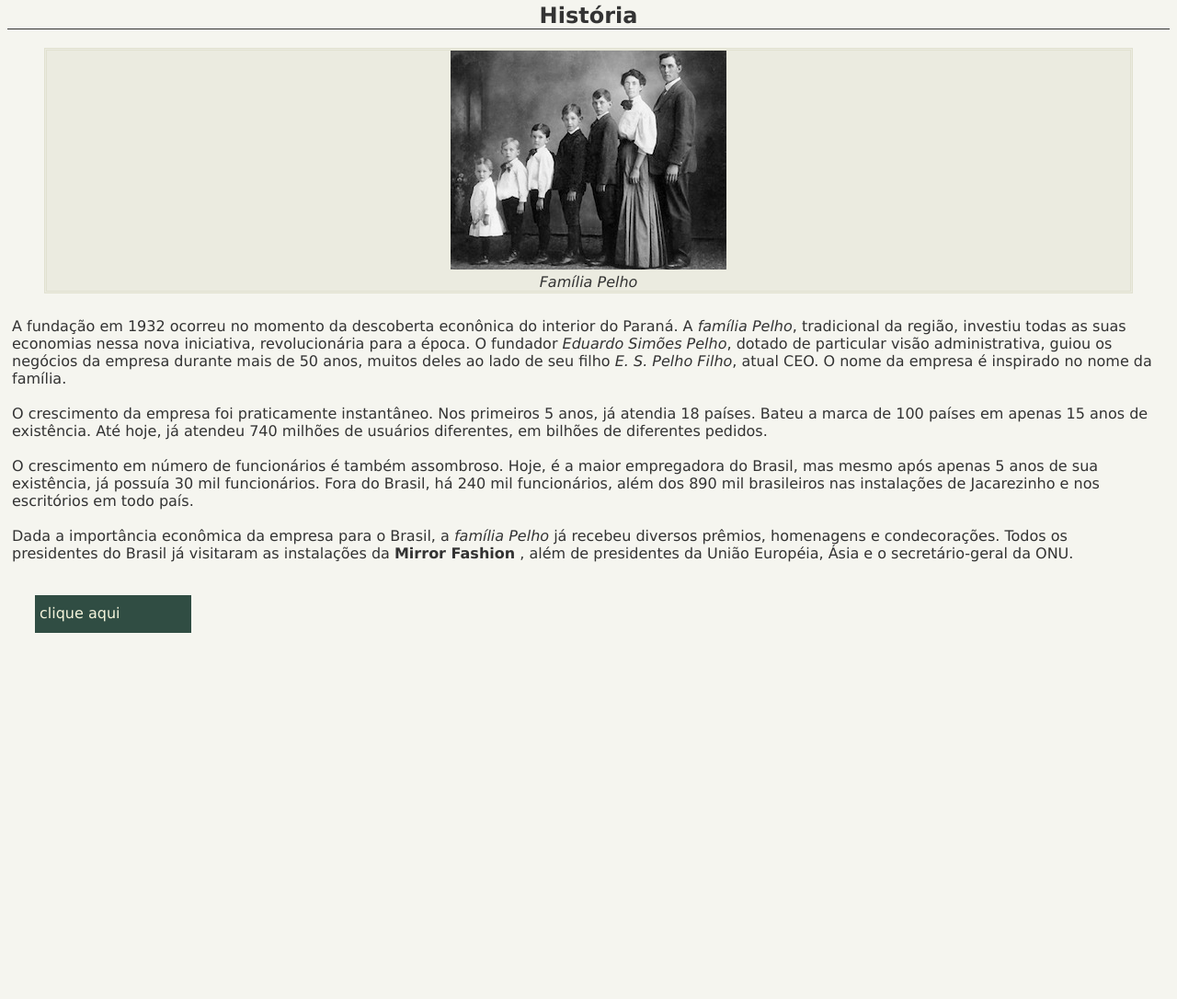
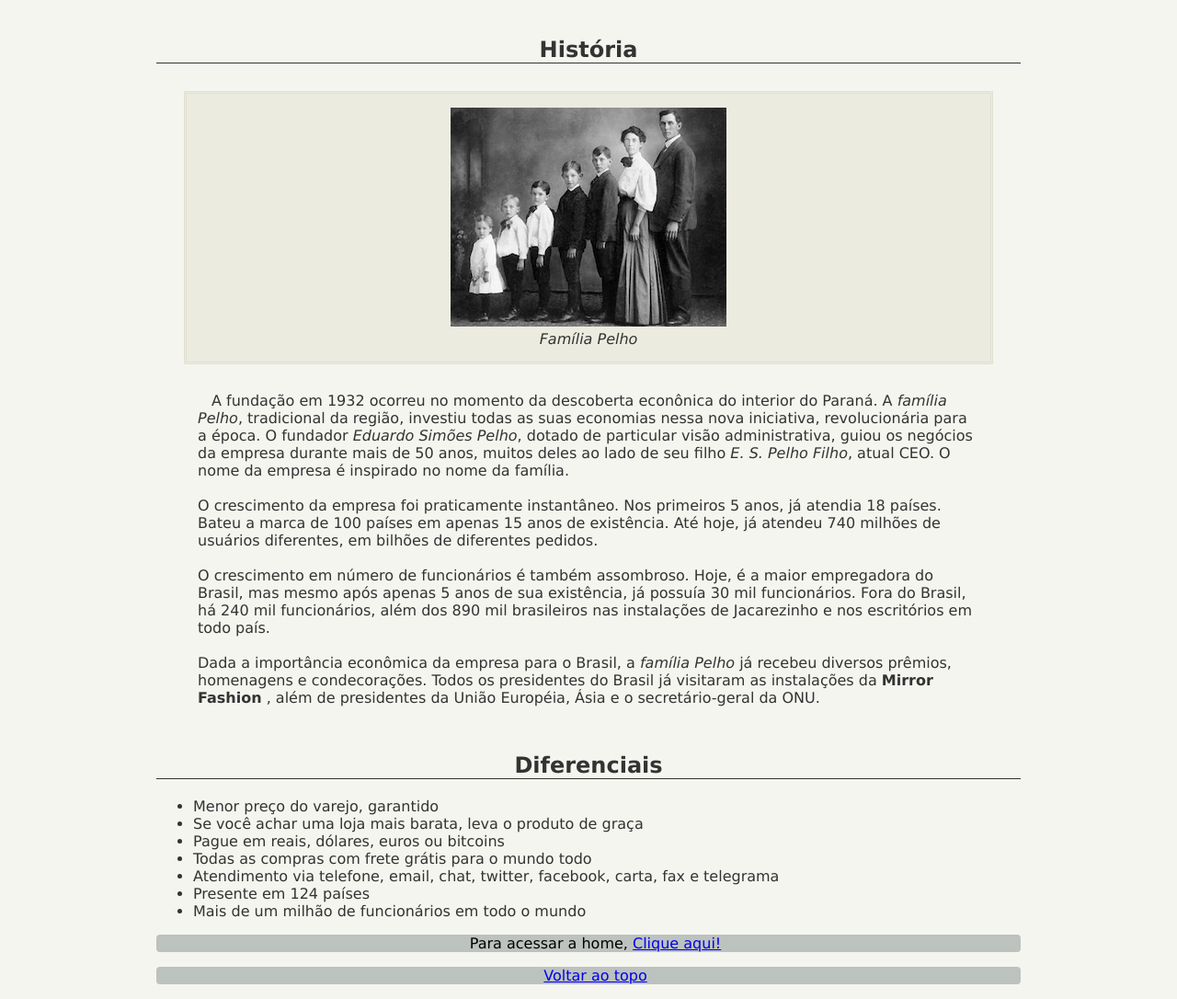
Before and after one commit to mrsapple/Projeto-site, a plain HTML site: page sobre.html in a window 1280 px wide. Shown: the part 842-1928 px from the top of the page at 92% size. Before the commit the page ends 1546 px from the top, so only its background shows below. Drawn offline with Linux system fonts and the light colour scheme.

Commit message:
update27Jan

```diff
--- a/sobre.css
+++ b/sobre.css
@@ -19,31 +19,44 @@ body{
     color: #333333;
     background: #f5f5ef;
     font-family: 'Lucida Sans', 'Lucida Sans Regular', 'Lucida Grande', 'Lucida Sans Unicode', Geneva, Verdana, sans-serif;
+    margin-left: auto;
+    margin-right: auto;
+    width: 940px;
 }
 h1{
     background-image: url(imagens/sobre-background.jpg);
     text-align: center;
+    padding: 10px;
 }
 h2{
     border-bottom: 1px solid #333333;
     text-align: center;
+    padding-top: 30px;
 }
 figure{
     background-color: #ebebe0;
     border: 3px double #e1e1d0;
     text-align: center;
+    padding: 15px;
+    margin: 30px;
 }
 figcaption{
     font-style: italic;
 }
 p{
-    padding: 10px 15px 20px 5px;
+    padding: 0 45px;
+    text-indent: 15px;
 }
-.teste{
-    width: 150px;
-    color: beige;
-    background-color: rgb(48, 77, 67);
-    /*padding-left: 75px;*/
-    padding-bottom: 12px;
-    margin-left: 30px;
+.index{
+    text-align: center;
+    color: black;
+    background-color: #bcc2be;
+    border-radius: 4px;
 }
+.top{
+    text-align: center;
+    color: black;
+    background-color: #bcc2be;
+    border-radius: 4px;
+
+}
--- a/sobre.html
+++ b/sobre.html
@@ -9,20 +9,20 @@
 </head>
 <body>
     <img src="imagens/logo.png" alt="logo">
-    <h1>A Mirror Fashion</h1>
+    <h1 id="inicio">A Mirror Fashion</h1>
 
 <p><strong>Mirror Fashion</strong> é a maior empresa comércio eletrônico no segmento de moda em todo o mundo.
 Fundada em 1932, possui filiais em 124 países, sendo líder de mercado com mais de 90% de
 participação em 118 deles.</p>
-<p>Nosso centro de distribuição fica em Jacarezinho, no Paraná. De lá, saem 48 aviões que
+<p>Nosso centro de distribuição fica em <a href="https://www.google.com.br/maps?q=Jacarezinho" target="_blank">Jacarezinho, no Paraná</a> . De lá, saem 48 aviões que
 distribuem nossos produtos às casas do mundo todo. Nosso centro de distribuição:</p>
 <figure>
     <img src="imagens/centro-distribuicao.png" alt="centro">
     <figcaption>Centro de distribuição da Mirror Fashion</figcaption>
 </figure>
 <p>Compre suas roupas e acessórios na Mirror Fashion. Acesse nossa loja ou entre em contato
-se tiver dúvidas. Conheça também nossa história e nossos diferenciais.</p>
-<h2>História</h2>
+se tiver dúvidas. Conheça também nossa <a href="#top1">história</a>  e nossos <a href="#top2">diferenciais</a> .</p>
+<h2 id="top1">História</h2>
 <figure>
 <img src="imagens/familia-pelho.jpg" alt="familia pelho">
 <figcaption>Família Pelho</figcaption>
@@ -47,6 +47,16 @@ Dada a importância econômica da empresa para o Brasil, a <em>família Pelho</e
 homenagens e condecorações. Todos os presidentes do Brasil já visitaram as instalações da <strong>Mirror Fashion</strong>
 , além de presidentes da União Européia, Ásia e o secretário-geral da ONU.
 </p>
-<p class="teste">clique aqui</p>
-</body>
+<h2 id="top2">Diferenciais</h2>
+<ul>
+    <li>Menor preço do varejo, garantido</li>
+    <li>Se você achar uma loja mais barata, leva o produto de graça</li>
+    <li>Pague em reais, dólares, euros ou bitcoins</li>
+    <li>Todas as compras com frete grátis para o mundo todo</li>
+    <li>Atendimento via telefone, email, chat, twitter, facebook, carta, fax e telegrama</li>
+    <li>Presente em 124 países</li>
+    <li>Mais de um milhão de funcionários em todo o mundo</li>
+</ul>
+<p class="index">Para acessar a home, <a href="index.html" target="_blank">Clique aqui!</a> </p>
+<p class="top"><a href="#inicio">Voltar ao topo</a></p>
 </html>
```
